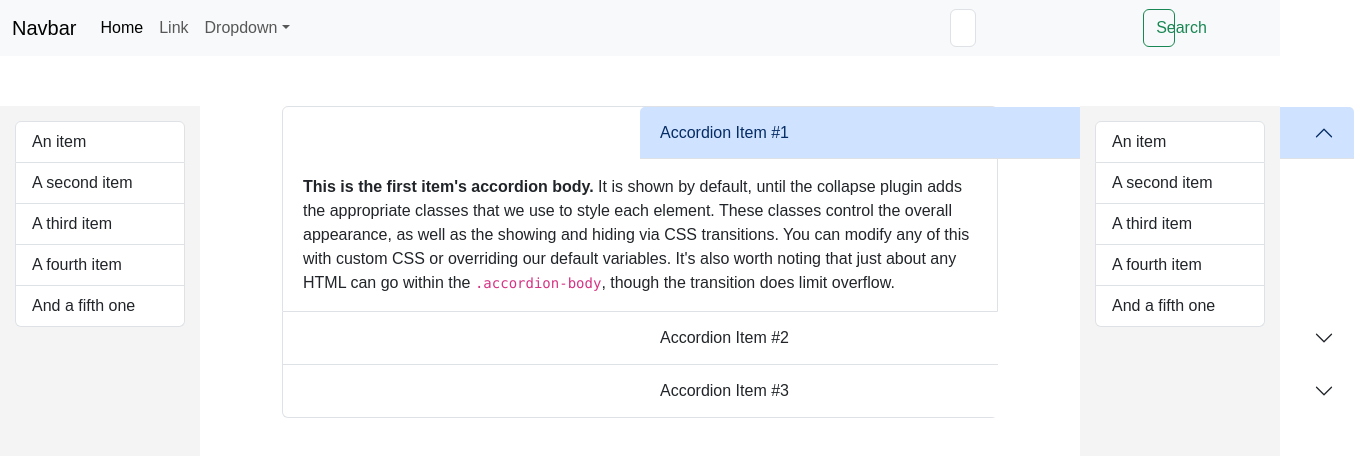
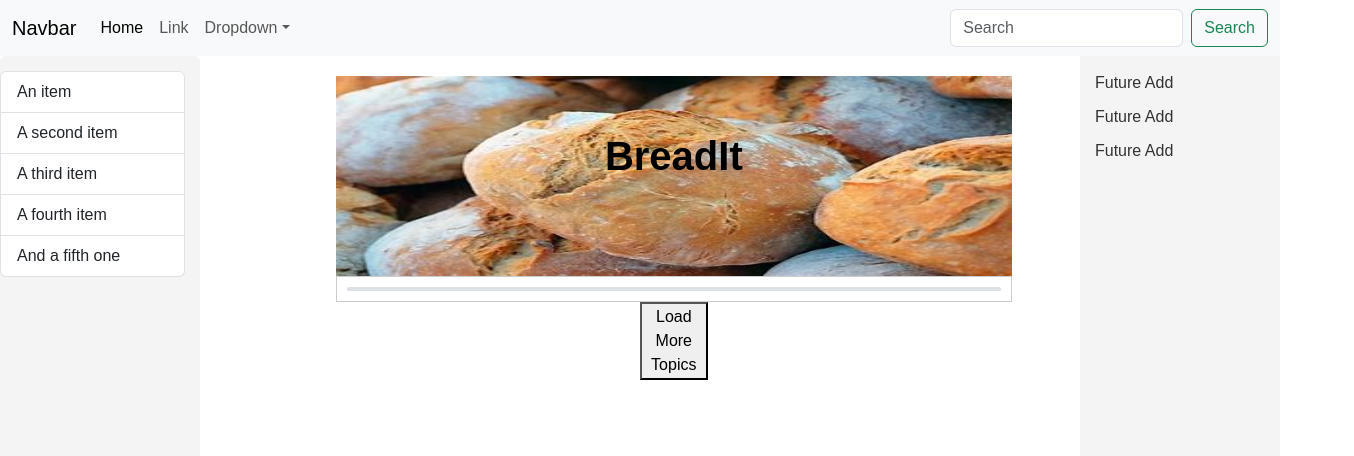
Before and after one commit to DM0000/BreadIt, a React (Vite) app: page / in a window 1280 px wide. Shown: the top 456 px of the page, 1354 px wide, since content can reach past the window. Built offline with nearby package versions, Linux system fonts and the light colour scheme.

Commit message:
no so broken components

```diff
--- a/src/App.css
+++ b/src/App.css
@@ -1,4 +1,3 @@
-
 .heading {
   /* margin-top: 10px; */
   width: 100%;
@@ -11,17 +10,26 @@
   background-repeat: no-repeat;
   background-size: 100% 100%;
 }
+
+/* Centered text */
+.centered {
+  position: absolute;
+  top: 40%;
+  left: 50%;
+  transform: translate(-50%, -50%);
+  font-family: "Arial", sans-serif;
+  font-weight: bold;
+}
+
 #header {
   background: #664c8f;
   height: auto;
   width: max-content;
-  padding: 100px 100px
-
+  padding: 100px 100px;
 }
 
-
 .container {
- display:flex;
+  display: flex;
   /* text-align: center; */
 }
 
@@ -39,6 +47,14 @@
   left: 0;
 }
 
+.content {
+  flex: 1;
+  padding: 20px;
+  box-sizing: border-box;
+  order: 2;
+  align-self: center;
+  flex-direction: column;
+}
 
 .right-sidebar {
   width: 200px;
--- a/src/App.jsx
+++ b/src/App.jsx
@@ -1,27 +1,25 @@
-import { useState, useEffect, useLayoutEffect } from 'react'
-import reactLogo from './assets/react.svg'
-import viteLogo from '/vite.svg'
-import sBread from './assets/SlicedBread.jpg'
-import bread from './assets/Bread.jpg'
-import './App.css'
-import { faker, Faker } from '@faker-js/faker'
-import PostList from './Components/PostList.jsx'
-import NavBar from './Components/NavBar.jsx'
-import ListGroup from './Components/ListGroup.jsx'
-
+import { useState, useEffect, useLayoutEffect } from "react";
+import reactLogo from "./assets/react.svg";
+import viteLogo from "/vite.svg";
+import sBread from "./assets/SlicedBread.jpg";
+import bread from "./assets/Bread.jpg";
+import "./App.css";
+import { faker, Faker } from "@faker-js/faker";
+import PostList from "./Components/PostList.jsx";
+import NavBar from "./Components/NavBar.jsx";
+import ListGroup from "./Components/ListGroup.jsx";
+import SideBar from "./Components/SideBar.jsx";
 
 function App() {
-
   //   const [count, setCount] = useState(0)
 
-//   const fullName  = () => (
-//       faker.person.fullName()
-//       );
+  function fakePerson() {
+    faker.person.fullName();
+  }
   //
   //
   //  const name = ()=> faker.person.fullName() ;
   //       const country =()=> faker.location.country();
-
 
   //   function MyButton() {
   //     return (
@@ -61,37 +59,51 @@ function App() {
   //     addFive();
   //   }, []);
 
+  // {
+  //   /* <> */
+  // }
+  // {
+  //   /* <NavBar/> */
+  // }
+  // {
+  //   /* <div> */
+  // }
+  // {
+  //   /* <ListGroup/> */
+  // }
+  // {
+  //   /* <PostList/> */
+  // }
+  // {
+  //   /* <SideBar/> */
+  // }
+  // {
+  //   /* </div> */
+  // }
+  // {
+  //   /* </> */
+  // }
 
   return (
+    <>
+      <NavBar />
 
-  <>
-      <NavBar/>
-      <div class="container" >
-        <div class="sidebar left-sidebar">
-           <ListGroup/>
-
-
+      <div class="container">
+        <ListGroup className="sidebar left-sidebar" />
+        <div class="content">
+          <div class="heading">
+            {/* <header><img src={sBread} alt="sliced bread" /></header> */}
+            <h1 class="centered">BreadIt </h1>
           </div>
-        <div class="content" >
-{/*           <div class='heading' > */}
-{/*              */}{/* <header><img src={sBread} alt="sliced bread" /></header> */}
-{/*             <h1 class="centered">BreadIt </h1> */}
-{/*           </div> */}
-
-{/*           <div class="scroll-container"> */}
-<PostList/>
-{/*           </div> */}
+          <PostList />
+          <button className="centeredButton" onClick={() => addFive()}>
+            Load More Topics
+          </button>
         </div>
-        <div class="sidebar right-sidebar" >
-          <ListGroup/>
-
+        <SideBar />
       </div>
-      </div>
-
-
     </>
-  )
+  );
 }
 
-
-export default App
+export default App;
--- a/src/Components/ArticleStub.jsx
+++ b/src/Components/ArticleStub.jsx
@@ -1,37 +1,98 @@
-// import bread from 'src/assets/Bread.jpg'
-import { faker, Faker } from '@faker-js/faker'
-// function stubFiller(image) => {
-//     return {name = faker.person.fullName()
-//         county = faker.location.country() }
-//         image =
-//     }
+import bread from "../assets/Bread.jpg";
+import { faker, Faker } from "@faker-js/faker";
 
-function ArticleStub() {
-    return (
-<div className="accordion-item">
-    <h2 className="accordion-header">
-      <button className="accordion-button" type="button" data-bs-toggle="collapse" data-bs-target="#collapseOne" aria-expanded="true" aria-controls="collapseOne">
-        Accordion Item #1
+// const [count, setCount] = useState(0);
+
+function Person(props) {
+  return (
+    <div>
+      {props.name} in {props.country}
+    </div>
+  );
+}
+
+function dropDown(props) {
+  return (
+  <>
+    <h2 className='accordion-header'>
+      <button
+        className='accordion-button collapsed'
+        type='button'
+        data-bs-toggle='collapse'
+        data-bs-target= {props.name}
+        aria-expanded='false'
+        aria-controls='collapseTwo'
+      >
+        <img src={bread} />
+        <Person name={fakeName} country={fakeCountry} />
       </button>
     </h2>
-    <div id="collapseOne" className="accordion-collapse collapse show" data-bs-parent="#accordionExample">
-      <div className="accordion-body">
-        <strong>This is the first item's accordion body.</strong> It is shown by default, until the collapse plugin adds the appropriate classes that we use to style each element. These classes control the overall appearance, as well as the showing and hiding via CSS transitions. You can modify any of this with custom CSS or overriding our default variables. It's also worth noting that just about any HTML can go within the <code>.accordion-body</code>, though the transition does limit overflow.
+    <div
+      id={props.name}
+      className='accordion-collapse collapse'
+      data-bs-parent='#accordionExample'
+    >
+      <div className='accordion-body'>
+        <strong>This is the second item's accordion body.</strong> It is hidden
+        by default, until the collapse plugin adds the appropriate classes that
+        we use to style each element. These classes control the overall
+        appearance, as well as the showing and hiding via CSS transitions. You
+        can modify any of this with custom CSS or overriding our default
+        variables. It's also worth noting that just about any HTML can go within
+        the <code>.accordion-body</code>, though the transition does limit
+        overflow.
       </div>
     </div>
-  </div>
-);
+  </>);
 
 }
 
+export default function FakeArticleStub() {
+  const fakeName = faker.person.fullName();
+  const fakeCountry = faker.location.country();
+
+  return (
+    <div className='accordion-item'>
+      {/* <h2 className='accordion-header'>
+        <button
+          className='accordion-button collapsed'
+          type='button'
+          data-bs-toggle='collapse'
+          data-bs-target='#fakeName'
+          aria-expanded='false'
+          aria-controls='collapseTwo'
+        >
+          <img src={bread} />
+          <Person name={fakeName} country={fakeCountry} />
+        </button>
+      </h2>
+      <div
+        id='fakeName'
+        className='accordion-collapse collapse'
+        data-bs-parent='#accordionExample'
+      >
+        <div className='accordion-body'>
+          <strong>This is the second item's accordion body.</strong> It is
+          hidden by default, until the collapse plugin adds the appropriate
+          classes that we use to style each element. These classes control the
+          overall appearance, as well as the showing and hiding via CSS
+          transitions. You can modify any of this with custom CSS or overriding
+          our default variables. It's also worth noting that just about any HTML
+          can go within the <code>.accordion-body</code>, though the transition
+          does limit overflow.
+        </div>
+      </div> */}
+
+<dropDown name= {1}/>
+    </div>
+  );
+}
 //   export default function MyButton() {
 //     return (
 //       <li>{ "fafafsafasfasf"}
 //         </li>
 //     );
 //   }
-
-
 
 //   export default function FakeStub(){
 //       const names =  faker.person.fullName() ;
--- a/src/Components/ListGroup.jsx
+++ b/src/Components/ListGroup.jsx
@@ -3,8 +3,8 @@
 function ListGroup2 () {
     return (
  <>
-<div className="card " >
-  <ul className="list-group list-group-flush">
+<div className="card left-sidebar" >
+  <ul className="list-group">
     <li className="list-group-item">An item</li>
     <li className="list-group-item">A second item</li>
     <li className="list-group-item">A third item</li>
@@ -19,7 +19,7 @@ function ListGroup2 () {
 function ListGroup() {
     return (
  <>
-<ul className="list-group">
+<ul className="list-group sidebar left-sidebar">
   <li className="list-group-item">An item</li>
   <li className="list-group-item">A second item</li>
   <li className="list-group-item">A third item</li>
--- a/src/Components/PostList.jsx
+++ b/src/Components/PostList.jsx
@@ -1,46 +1,14 @@
-
+import FakeArticleStub from './ArticleStub.jsx'
 
 
 
  function PostList() {
 return  (
-<div className="accordion" id="accordionExample">
-  <div className="accordion-item">
-    <h2 className="accordion-header">
-      <button className="accordion-button  scroll-button" type="button" data-bs-toggle="collapse" data-bs-target="#collapseOne" aria-expanded="true" aria-controls="collapseOne">
-        Accordion Item #1
-      </button>
-    </h2>
-    <div id="collapseOne" className="accordion-collapse collapse show" data-bs-parent="#accordionExample">
-      <div className="accordion-body">
-        <strong>This is the first item's accordion body.</strong> It is shown by default, until the collapse plugin adds the appropriate classes that we use to style each element. These classes control the overall appearance, as well as the showing and hiding via CSS transitions. You can modify any of this with custom CSS or overriding our default variables. It's also worth noting that just about any HTML can go within the <code>.accordion-body</code>, though the transition does limit overflow.
-      </div>
-    </div>
-  </div>
-  <div className="accordion-item">
-    <h2 className="accordion-header">
-      <button className="accordion-button collapsed" type="button" data-bs-toggle="collapse" data-bs-target="#collapseTwo" aria-expanded="false" aria-controls="collapseTwo">
-        Accordion Item #2
-      </button>
-    </h2>
-    <div id="collapseTwo" className="accordion-collapse collapse" data-bs-parent="#accordionExample">
-      <div className="accordion-body">
-        <strong>This is the second item's accordion body.</strong> It is hidden by default, until the collapse plugin adds the appropriate classes that we use to style each element. These classes control the overall appearance, as well as the showing and hiding via CSS transitions. You can modify any of this with custom CSS or overriding our default variables. It's also worth noting that just about any HTML can go within the <code>.accordion-body</code>, though the transition does limit overflow.
-      </div>
-    </div>
-  </div>
-  <div className="accordion-item">
-    <h2 className="accordion-header">
-      <button className="accordion-button collapsed" type="button" data-bs-toggle="collapse" data-bs-target="#collapseThree" aria-expanded="false" aria-controls="collapseThree">
-        Accordion Item #3
-      </button>
-    </h2>
-    <div id="collapseThree" className="accordion-collapse collapse" data-bs-parent="#accordionExample">
-      <div className="accordion-body">
-        <strong>This is the third item's accordion body.</strong> It is hidden by default, until the collapse plugin adds the appropriate classes that we use to style each element. These classes control the overall appearance, as well as the showing and hiding via CSS transitions. You can modify any of this with custom CSS or overriding our default variables. It's also worth noting that just about any HTML can go within the <code>.accordion-body</code>, though the transition does limit overflow.
-      </div>
-    </div>
-  </div>
+<div className="accordion scroll-container" id="accordionExample">
+    <FakeArticleStub/>
+    <FakeArticleStub/>
+    <FakeArticleStub/>
+
 </div>
 
     );
--- /dev/null
+++ b/src/Components/SideBar.jsx
@@ -0,0 +1,14 @@
+
+
+
+function SideBar() {
+    return (
+         <div className="sidebar right-sidebar" >
+                  <a href="#">Future Add</a>
+                  <a href="#">Future Add</a>
+                  <a href="#">Future Add</a>
+                </div>
+                )
+    }
+
+export default SideBar
--- a/src/Components/image.jsx
+++ /dev/null
@@ -1,3 +0,0 @@
-// ../assets/bread/breadit_pic()
-
-// function randomNum() = Math.floor(Math.random * 126)+1
--- a/src/index.css
+++ b/src/index.css
@@ -3,42 +3,61 @@ body {
   font-family: Arial, sans-serif;
 }
 
-.container {
-  margin-top: 50px;
+
+
+navbar {
+  overflow: hidden;
+  /* margin-left: 200px; */
+  background-color: #333;
+  position: fixed;
+
+  /* Set the navbar to fixed position */
+  top: 0;
+  /* Position the navbar at the top of the page */
+  width: 100%;
+  /* Full width */
+  height: 50px;
+  z-index: 10;
 }
 
+/* Links inside the navbar */
+navbar a {
+  float: right;
+  display: block;
+  color: #f2f2f2;
+  padding: 14px 16px;
+  text-decoration: none;
+}
+
+/* Change background on mouse-over */
+navbar a:hover {
+  background: #ddd;
+  color: black;
+}
 
 
 .content {
   margin-inline: 200px;
   display: flex;
-  flex: 1;
-  box-sizing: border-box;
-  order: 2;
-  flex-direction: column;
+  flex-wrap: wrap;
+  position: relative;
 }
 
-
-
-.accordion-header {
-margin-inline: inherit;
-}
-.scroll-button{
-display:flexwrap;
-box-sizing: border-box;
-}
 
 
 .scroll-container {
   width: 100%;
   height: 100%;
+  overflow-y: scroll;
   border: 1px solid #ccc;
   padding: 10px;
-  box-sizing: border-box;
+  margin: auto;
+
 }
 
-button {
+.centeredButton {
   width: 10%;
   height: 10%;
   margin-inline: 50%;
+  box-sizing: border-box;
 }
```
Also changed, not shown: src/Components/NavBar.jsx (+9 -0 lines). Lines whose indentation alone changed are shown as unchanged.
